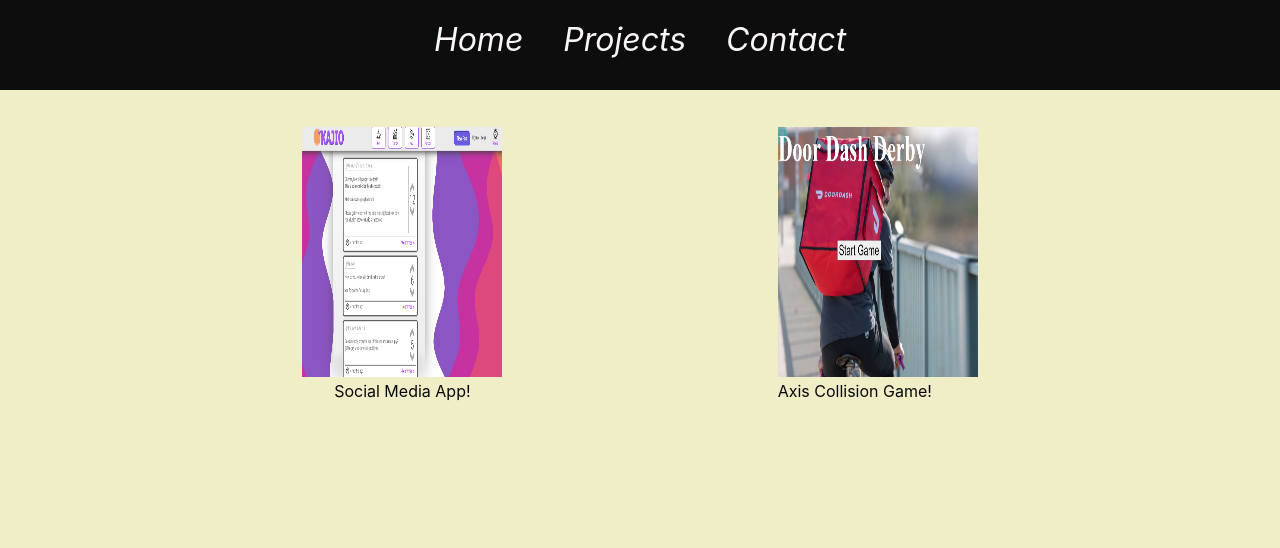
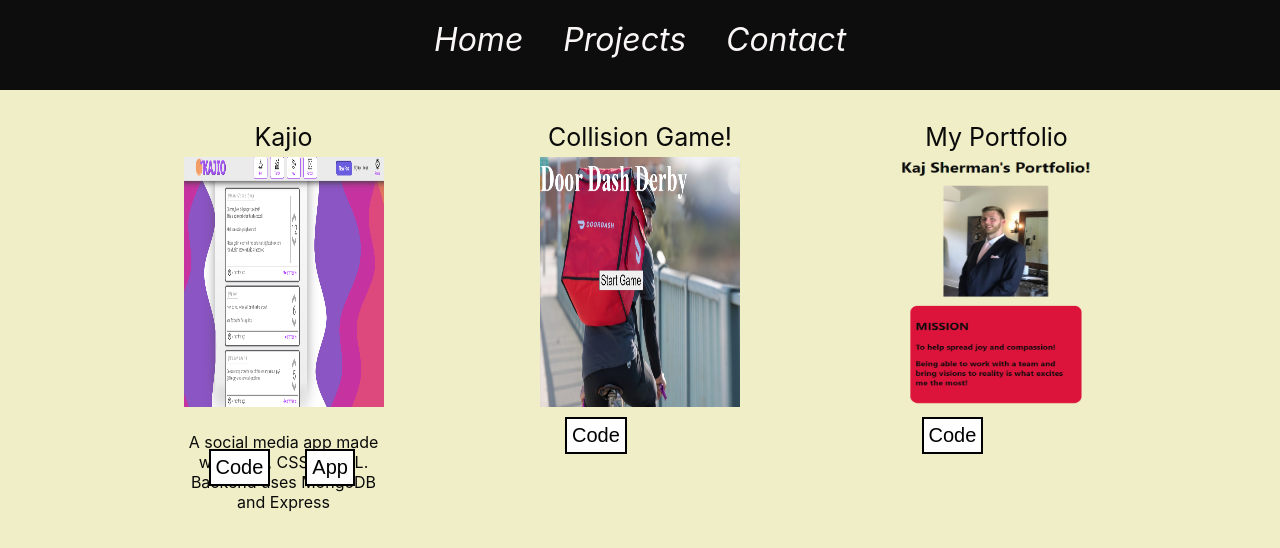
Before and after one commit to ksherm45/my-portfolio, a React (Create React App) app: page /Projects in a window 1280 px wide. Shown: the top 548 px of the page. Built offline with nearby package versions, Linux system fonts and the light colour scheme; the HTML template or start-up script is replaced by a standard one.

Commit message:
updated css

```diff
--- a/src/App.css
+++ b/src/App.css
@@ -117,18 +117,33 @@
 }
 
 .ProjectDesc {
+  text-align: center;
+  contain: size;
 
-  display: none;
 }
 
-.caption {
+.title {
   text-align: center;
   display: block;
+  font-size: 25px;
 }
 
 
-.thumbnail:hover + .ProjectDesc {
+.thumbnail:hover {
   background-color: black;
   color: white;
   display: block;
 }
+
+.button {
+  background-color: white;
+  border: 2px solid black;
+  padding: 5px;
+  display: inline-block;
+  font-size: 20px;
+  margin: 1px 5px 1px 30px;
+  cursor: pointer;
+  white-space: nowrap;
+  position: relative;
+  bottom: auto;
+}
--- a/src/components/Homepage.jsx
+++ b/src/components/Homepage.jsx
@@ -24,7 +24,7 @@
 
         <div className='box'>
         <h1>LOCATION</h1>
-        <p>I am American currently based in Santander, Spain. As a professional basketball player for the last 7 years I have been on the move but am ready to hang my laces up and move to where ever I can pursuit my career!</p>
+        <p>I am a American currently based in Santander, Spain. As a professional basketball player for the last 7 years I have been on the move but I am ready to hang my laces up and move to where ever I can pursue my career!</p>
         </div>
 
 
--- a/src/components/Projects.jsx
+++ b/src/components/Projects.jsx
@@ -1,6 +1,7 @@
 import React from 'react';
 import Kajio from '../images/Kajio.PNG'
 import DDD from '../images/DDD.PNG'
+import PortfolioPic from '../images/PortfolioPic.PNG'
 import { Link } from 'react-router-dom';
 
 
@@ -8,27 +9,40 @@
   return <div className='Projects'>
 
   <div className="thumbnail">
+  <div className='title'> Kajio </div>
   <figure>
   <a href='https://kajio.herokuapp.com/landingpage'>
   <img src={Kajio} height={250} width={200} alt = 'Kajio Pic'/>
   </a>
-
-      <div className='caption'>
-      Social Media App!
-      </div>
   </figure>
-  <p className='ProjectDesc'>fddddddddddddddddd</p>
+  <p className='ProjectDesc'>A social media app made with HBS, CSS, HTML. Backend uses MongoDB and Express</p>
+  <a href='https://github.com/JohannesSattler/Kajio'>
+  <button className='button'>Code</button>
+  </a>
+  <button className='button'>App</button>
 </div>
 
 
   <div className="thumbnail">
+  <div className='title'>Collision Game! </div>
     <figure>
   <img src={DDD} height={250} width={200} alt = 'DDD Pic'/>
-      <div>
-      Axis Collision Game!
-      </div>
   </figure>
+  <a href='https://github.com/ksherm45/Door-Dash-Derby'>
+    <button className='button'>Code</button>
+  </a>
   </div>
+
+  <div className="thumbnail">
+  <div className='title'>My Portfolio </div>
+    <figure>
+  <img src={PortfolioPic} height={250} width={200} alt = 'DDD Pic'/>
+  </figure>
+  <a href='https://github.com/ksherm45/my-portfolio'>
+    <button className='button'>Code</button>
+  </a>
+  </div>
+
 
 
   </div>;
```
Also changed, not shown: src/images/PortfolioPic.PNG (added).
